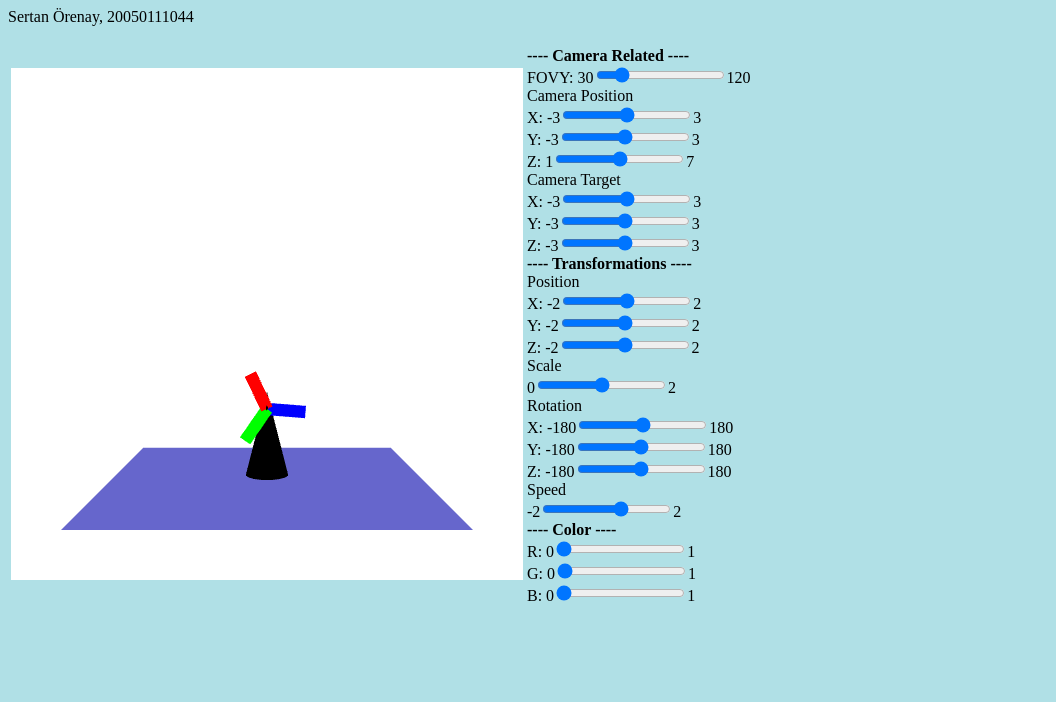
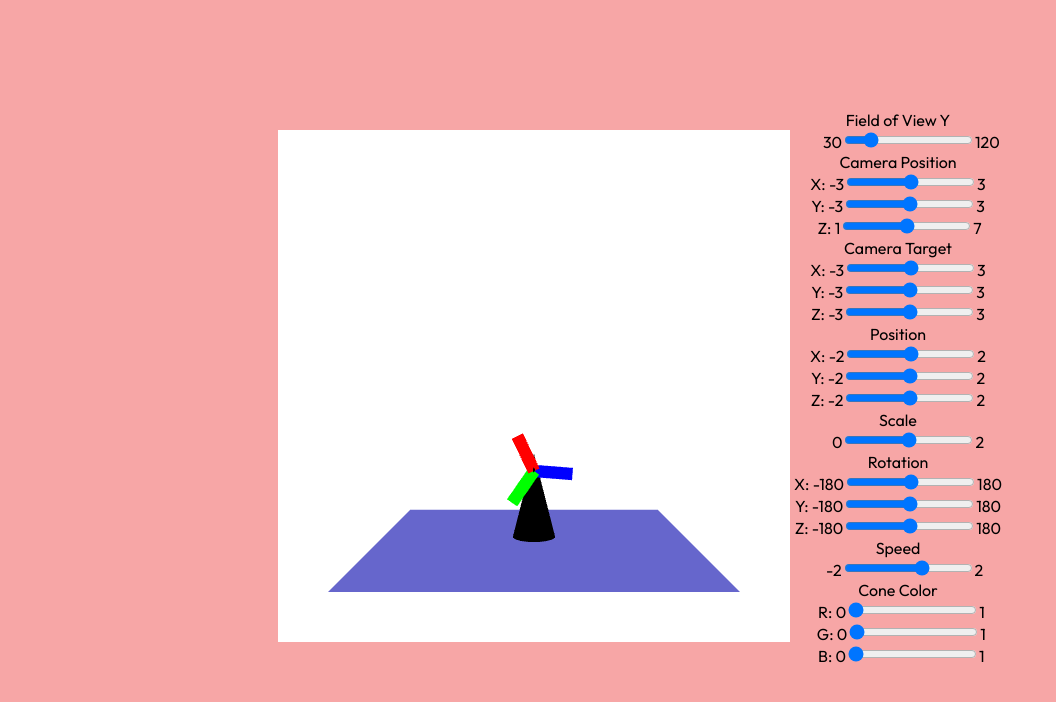
Before and after one commit to sertanorenay/WebGL3D, a plain HTML site: page index.html in a window 1280 px wide. Shown: the whole page, without its empty margins (0-1056 px from the left). Drawn offline with Linux system fonts and the light colour scheme; animation ran at ten frames a second; a web font is replaced by a local one.

Commit message:
Styling improved

```diff
--- a/assignment4.html
+++ b/index.html
@@ -2,7 +2,9 @@
 <html>
 <head>
 <meta http-equiv="Content-Type" content="text/html;charset=utf-8" >
-<title>Assignment 4</title>
+<link rel="icon" href="https://cdn3.iconfinder.com/data/icons/iconpark-vol-1/48/cube-three-512.png" type="image/png">
+<link rel="stylesheet" href="https://fonts.googleapis.com/css2?family=Annapurna+SIL:wght@400;700&family=DM+Sans:ital,opsz,wght@0,9..40,100..1000;1,9..40,100..1000&family=Noto+Serif:ital,wght@0,100..900;1,100..900&family=Outfit:wght@100..900&family=Pacifico&family=Playwrite+BE+VLG:wght@100..400&display=swap">
+<title>Windmill in WebGL</title>
 
 <script id="vertex-shader" type="x-shader/x-vertex">
 	attribute vec4 vPosition;
@@ -17,49 +19,42 @@
 
 
 <script id="fragment-shader" type="x-shader/x-fragment">
+	precision mediump float;
+	uniform vec4 color;
 
-precision mediump float;
-uniform vec4 color;
-
-void
-main()
-{
-    gl_FragColor = color;
-}
+	void main() {
+    	gl_FragColor = color;
+	}
 </script>
 
 <script type="text/javascript" src="Common/webgl-utils.js"></script>
 <script type="text/javascript" src="Common/initShaders.js"></script>
 <script type="text/javascript" src="Common/MV.js"></script>
-<script type="text/javascript" src="assignment4.js"></script>
+<script type="text/javascript" src="main.js"></script>
 </head>
 
-<body style="background-color:powderblue;">
+<body style=" font-family: 'Outfit', sans-serif; display: flex; justify-content: center; align-items: center; height: 95vh; background-color:rgb(247, 166, 166);
+-webkit-user-select: none; -moz-user-select: none; -ms-user-select: none; user-select: none;">
 
-<div>
-Sertan Örenay, 20050111044
-</div>
 <table>
 	<tr>
 		<td>
 		<canvas id="gl-canvas" width="512" height="512">
-			Oops ... your browser doesn't support the HTML5 canvas element
+			Oops ... your browser doesn't support the HTML5 canvas element.
 		</canvas>
 		</td><br>
-		<td>
+		<td style="text-align:center;">
 
-			<div> <strong>---- Camera Related ----</strong> </div>
-
-    		<div>FOVY: 30<input id="fovy" type="range"
+			<div>Field of View Y</div>
+    		<div>&nbsp;&nbsp;&nbsp;&nbsp;&nbsp;&nbsp;&nbsp;&nbsp;30<input id="fovy" type="range"
     		 min="30" max="120" step="5" value="45" />120</div>
-
 
     		<div>Camera Position</div>
     		<div>X: -3<input id="cameraX" type="range"
     		 min="-3" max="3" step="0.5" value="0" />3</div>
     		<div>Y: -3<input id="cameraY" type="range"
     		 min="-3" max="3" step="0.5" value="0" />3</div>
-    		<div>Z: 1<input id="cameraZ" type="range"
+    		<div>&nbsp;Z: 1<input id="cameraZ" type="range"
     		 min="1" max="7" step="0.5" value="4" />7</div>
 
     		<div>Camera Target</div>
@@ -70,10 +65,6 @@ Sertan Örenay, 20050111044
     		<div>Z: -3<input id="targetZ" type="range"
     		 min="-3" max="3" step="0.5" value="0" />3</div>
 
-
-
-			<div> <strong>---- Transformations ----</strong> </div>
-
 			<div>Position</div>
 			<div>X: -2<input id="inp_objX" type="range"
 			 min="-2" max="2" step="0.05" value="0" />2</div>
@@ -83,7 +74,7 @@ Sertan Örenay, 20050111044
 			min="-2" max="2" step="0.05" value="0" />2</div>
 
 			<div>Scale</div>
-			<div>0<input id="inp_obj_scale" type="range"
+			<div>&nbsp;&nbsp;&nbsp;&nbsp;&nbsp;&nbsp;0<input id="inp_obj_scale" type="range"
 			 min="0" max="2" step="0.05" value="1" />2</div>
 
 			<div>Rotation</div>
@@ -102,23 +93,21 @@ Sertan Örenay, 20050111044
 				min="-180" max="180" step="5.0" value="0" />180
 			</div>
 
-
-
 			<div>Speed</div>
-			<div>-2<input id="inp_wing_speed" type="range"
+			<div>&nbsp;&nbsp;&nbsp;&nbsp;-2<input id="inp_wing_speed" type="range"
 			 min="-2" max="2" step="0.1" value="0.5" />2
 			</div>
 
-			<div> <strong>---- Color ----</strong> </div>
-			<div>
+			<div> Cone Color </div>
+			<div>&nbsp;
 			R: 0<input id="cone_red" type="range"
 			 min="0" max="1" step="0.05" value="0" />1
 			</div>
-			<div>
+			<div>&nbsp;
 			G: 0<input id="cone_green" type="range"
 			 min="0" max="1" step="0.05" value="0" />1
 			</div>
-			<div>
+			<div>&nbsp;
 			B: 0<input id="cone_blue" type="range"
 			 min="0" max="1" step="0.05" value="0" />1
 			</div>
```
Also changed, not shown: main.js (renamed from assignment4.js).
